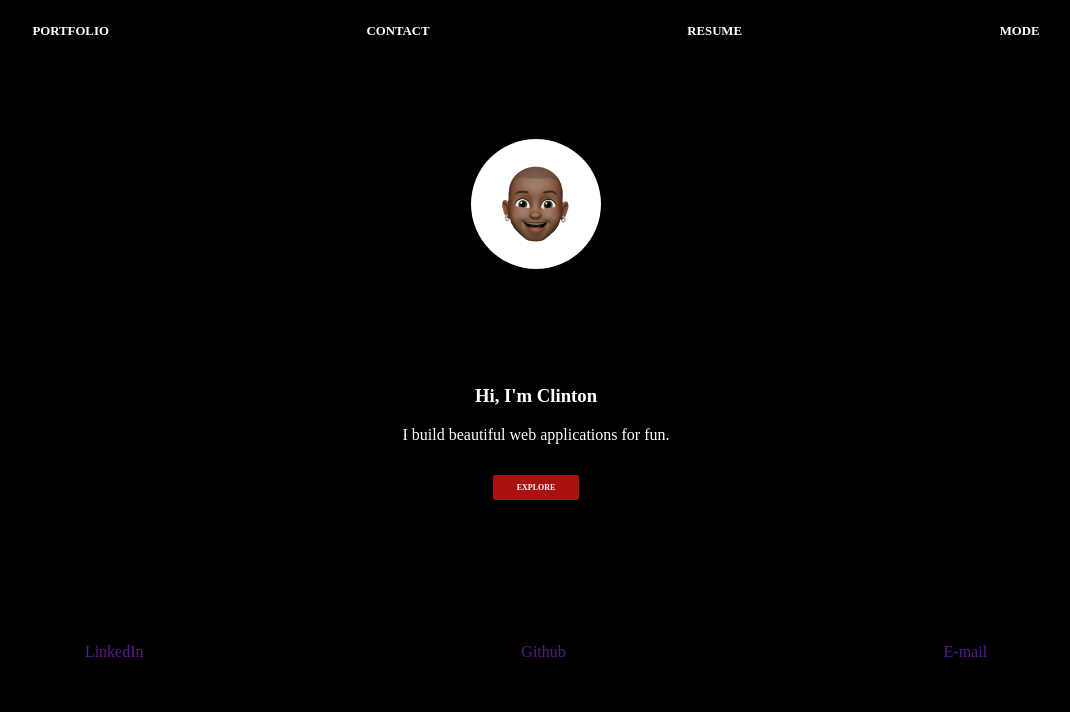
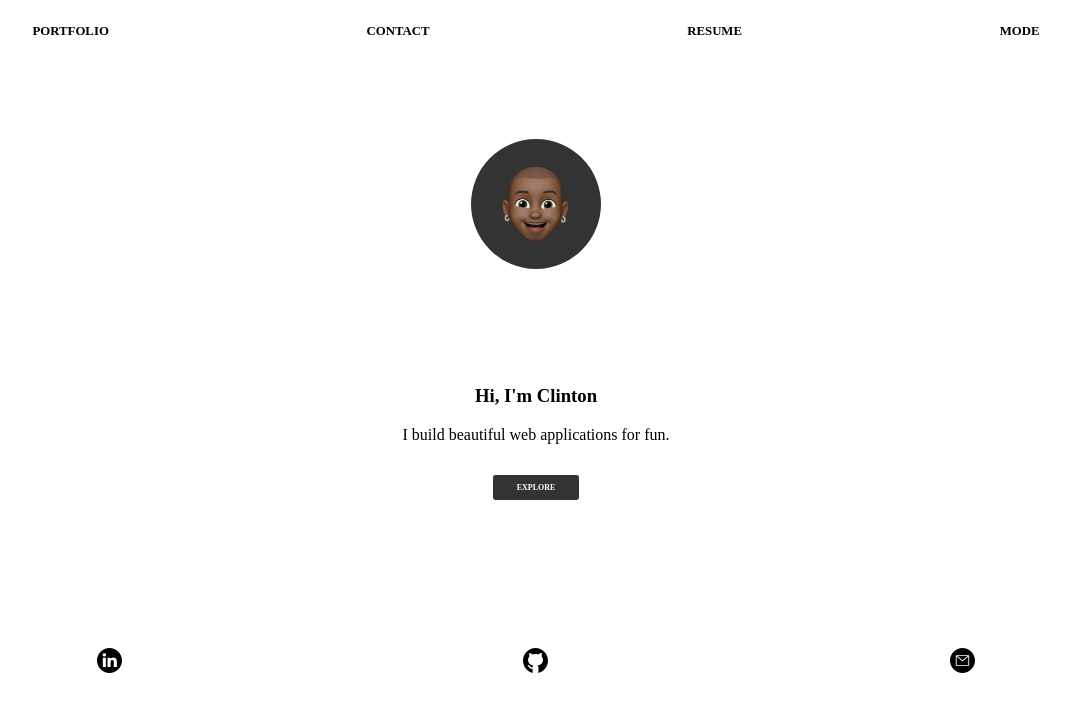
Before and after one commit to thisclinton/My-Resume, a plain HTML site: page index.html in a window 1280 px wide. Shown: the whole page, without its empty margins (104-1174 px from the left). Drawn offline with Linux system fonts and the light colour scheme.

Commit message:
Add files via upload

```diff
--- a/index.html
+++ b/index.html
@@ -25,9 +25,9 @@
         <a href="#" class="btn-explore">EXPLORE</a>
     </main>
     <footer>
-        <a href="">LinkedIn</a>
-        <a href="">Github</a>
-        <a href="">E-mail</a>
+        <a href=""><img src="linkedin.svg" alt="linkedin"></a>
+        <a href=""><img src="github.svg" alt="github"></a>
+        <a href=""><img src="email.svg" alt="email"></a>
     </footer>
 </body>
 </html>
--- a/styles.css
+++ b/styles.css
@@ -4,8 +4,8 @@
 
 body{
     margin: 1rem 0 0 0;
-    background-color: black;
-    color: white;
+    background-color: white;
+    color: black;
 }
 
 nav ul{
@@ -28,7 +28,7 @@ main{
     height: 130px;
     margin-top: 5rem;
     text-align: center;
-    background-color: #FFF;
+    background-color: rgba(0, 0, 0, 0.801);
     border-radius: 10000px;
     -webkit-border-radius: 10000px;
     -moz-border-radius: 10000px;
@@ -49,7 +49,7 @@ p{
     text-decoration: none;
     color: white;
     font-weight: bold;
-    background-color: #A11;
+    background-color: rgba(0, 0, 0, 0.801);
     font-size: .5rem;
     padding: 1em 3em;
     border-radius: .3em;
@@ -74,3 +74,8 @@ footer a{
     text-decoration: none;
 
 }
+
+footer a img{
+    height: 35px;
+    width: 25px;
+}
```
Also changed, not shown: email.svg (added), github.svg (added), linkedin.svg (added).
